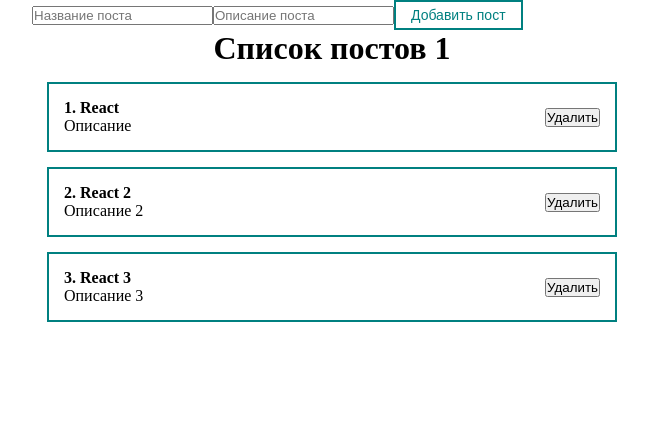
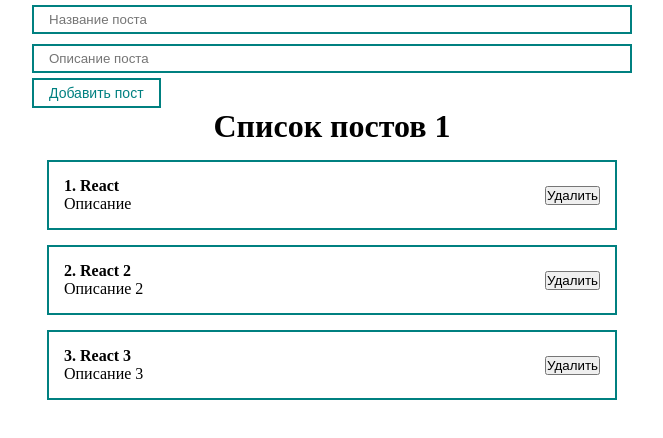
Before and after one commit to wizzzout/react-fundamental, a React (Vite) app: page / in a window 1280 px wide. Shown: the top 438 px of the page, without its empty margins (308-971 px from the left). Built offline with nearby package versions, Linux system fonts and the light colour scheme.

Commit message:
Реализовал UI инпут по похожей схеме

```diff
--- a/src/App.jsx
+++ b/src/App.jsx
@@ -2,6 +2,7 @@ import { useState } from 'react'
 import './App.css'
 import PostList from './components/PostList'
 import CustomButton from './components/UI/button/CustomButton'
+import CustomInput from './components/UI/input/CustomInput'
 
 function App() {
 	const [posts, setPost] = useState([
@@ -13,8 +14,8 @@ function App() {
 	return (
 		<div className='App'>
 			<from>
-				<input type='text' placeholder='Название поста' />
-				<input type='text' placeholder='Описание поста' />
+				<CustomInput placeholder='Название поста' type='text' />
+				<CustomInput placeholder='Описание поста' type='text' />
 				<CustomButton>Добавить пост</CustomButton>
 			</from>
 			<PostList posts={posts} title='Список постов 1' />
--- /dev/null
+++ b/src/components/UI/input/CustomInput.jsx
@@ -0,0 +1,5 @@
+import classes from './CustomInput.module.css'
+
+export default function CustomInput(props) {
+	return <input {...props} className={classes.CustomInput} />
+}
--- /dev/null
+++ b/src/components/UI/input/CustomInput.module.css
@@ -0,0 +1,6 @@
+.CustomInput {
+	width: 100%;
+	padding: 5px 15px;
+	margin: 5px 0;
+	border: 2px solid teal;
+}
```
